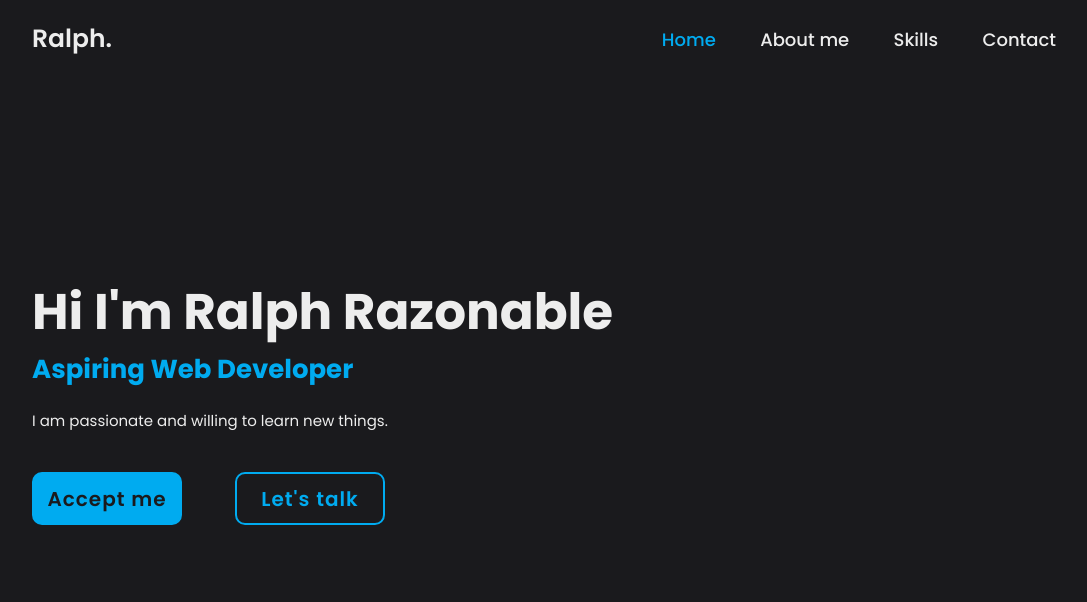
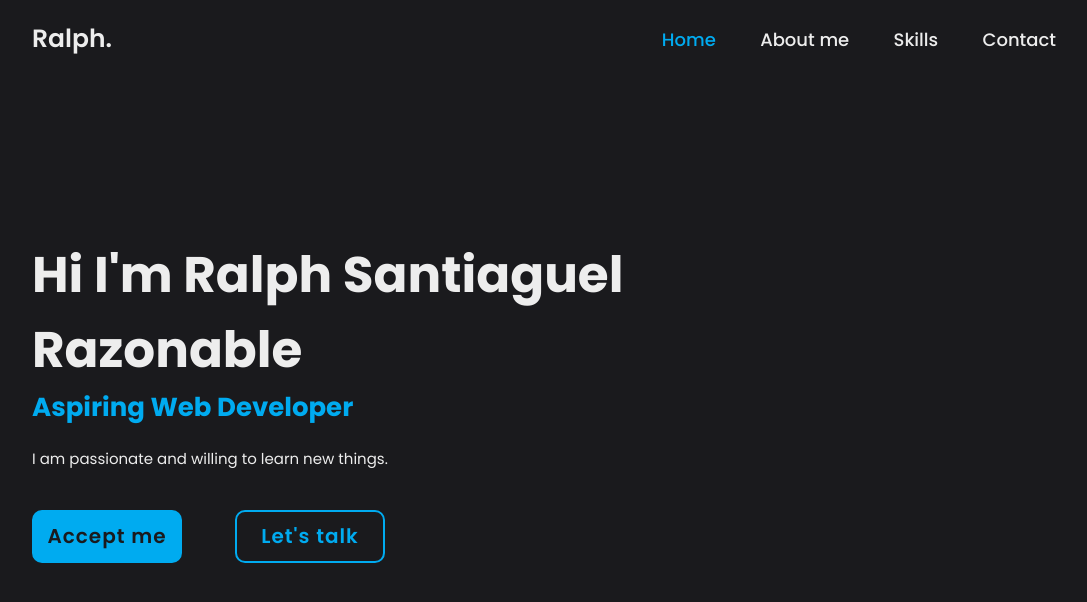
Before and after one commit to ralphlaurence31/project-github, a plain HTML site: page index.html in a window 1280 px wide. Shown: the whole page, without its empty margins (96-1183 px from the left). Drawn offline with Linux system fonts and the light colour scheme.

Commit message:
added middlename

```diff
--- a/index.html
+++ b/index.html
@@ -22,7 +22,7 @@
 
     <section class="Home">
         <div class="home-body">
-            <h1>Hi I'm Ralph Razonable</h1>
+            <h1>Hi I'm Ralph Santiaguel Razonable</h1>
             <h3>Aspiring Web Developer</h3>
             <p>I am passionate and willing to learn new things.</p>
             <div class="btn">
```
